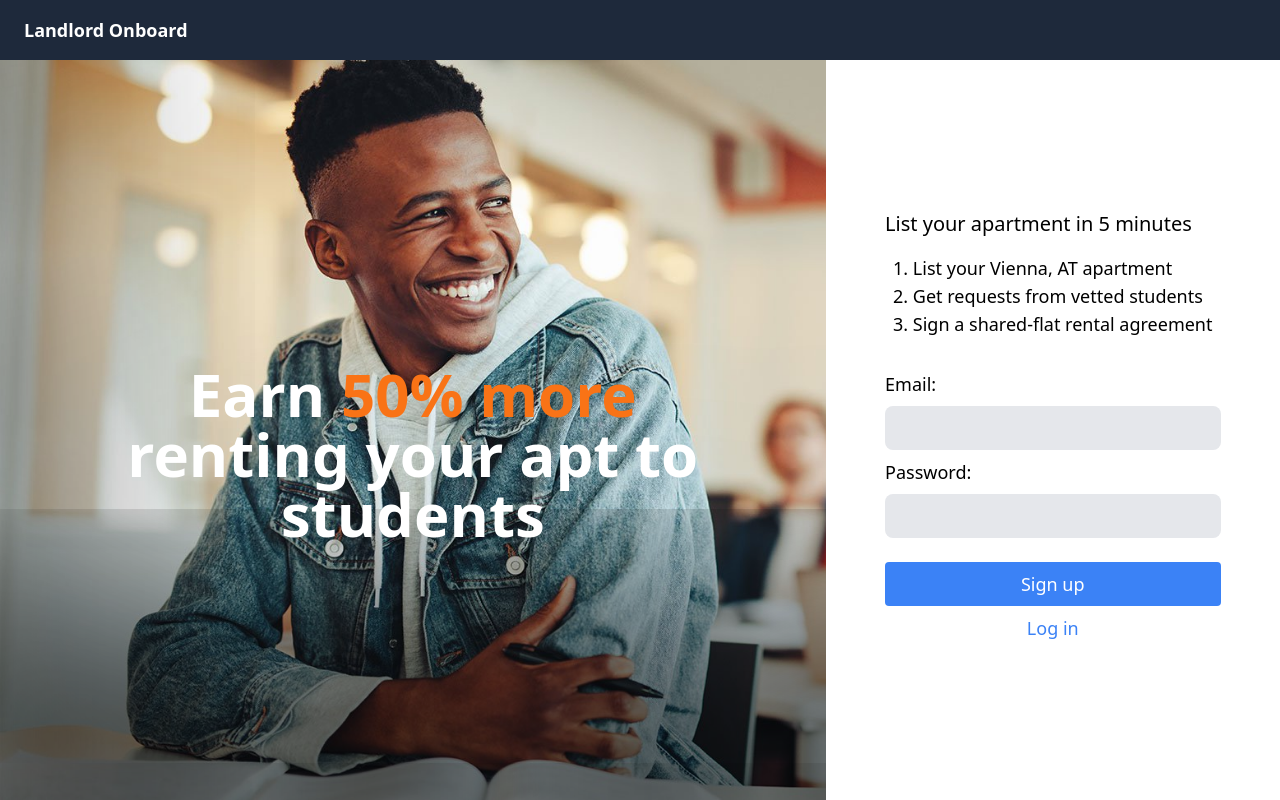
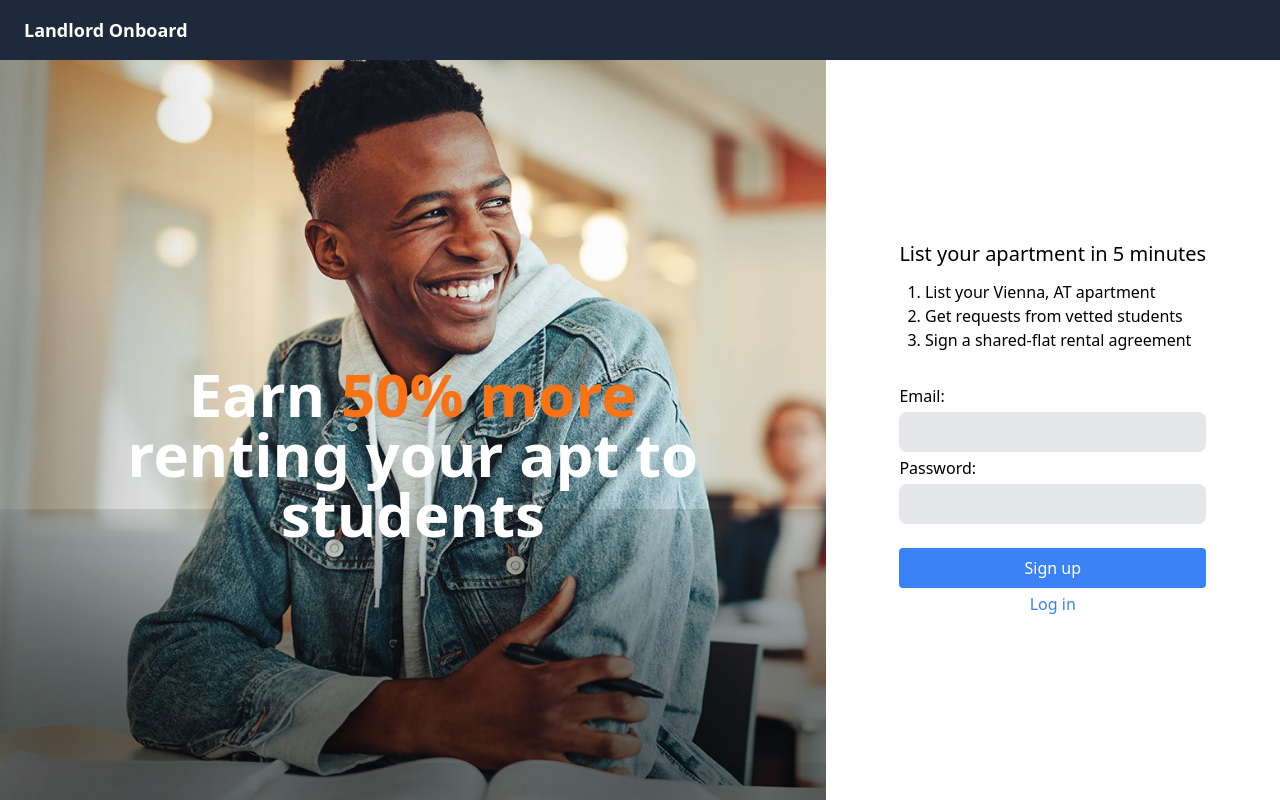
Before and after one commit to lcarvajal/landlord-onboard, a Next.js app: page /login in a window 1280 px wide. Built offline with nearby package versions, Linux system fonts and the light colour scheme.

Commit message:
Decrease font-size to base for forms

```diff
--- a/src/app/globals.css
+++ b/src/app/globals.css
@@ -32,8 +32,8 @@ form {
 form>* {
   @apply block;
   @apply w-full;
-  @apply text-lg;
-  @apply mb-2;
+  @apply text-base;
+  @apply mb-1;
 }
 
 form>input {
```
